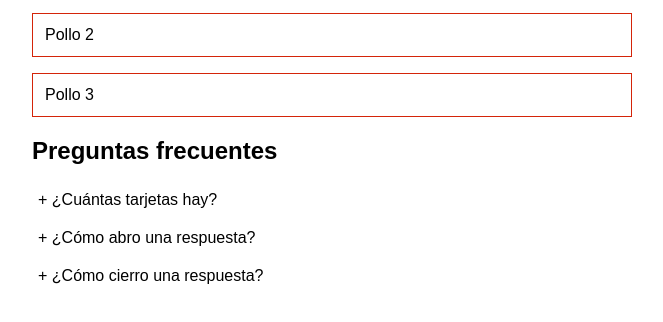
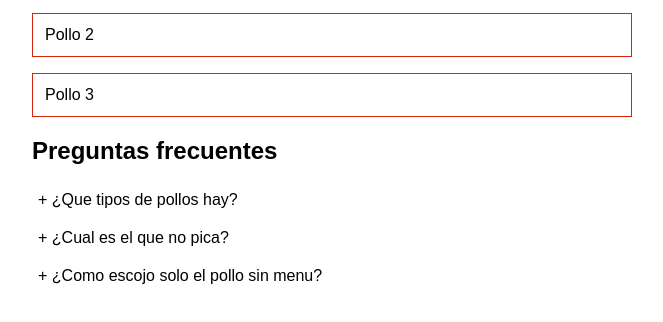
Before and after one commit to leotris02/Diseno-de-Interfaces, a plain HTML site: page UT4/C4-acordeon/index.html in a window 1280 px wide. Shown: the part 210-532 px from the top of the page, without its empty margins (308-971 px from the left). Drawn offline with Linux system fonts and the light colour scheme.

Commit message:
actualizando

```diff
--- a/UT4/C4-acordeon/index.html
+++ b/UT4/C4-acordeon/index.html
@@ -19,15 +19,15 @@
     <section>
       <h2>Preguntas frecuentes</h2>
       <details>
-        <summary>¿Cuántas tarjetas hay?</summary>
-        <p>Hay tres tarjetas.</p>
+        <summary>¿Que tipos de pollos hay?</summary>
+        <p>Hay dos tipos de pollos originales y crujientes.</p>
       </details>
       <details>
-        <summary>¿Cómo abro una respuesta?</summary>
-        <p>Pulsa sobre la pregunta o selecciónala con Tab y pulsa Enter.</p>
+        <summary>¿Cual es el que no pica?</summary>
+        <p>El crujiente no lleva pimienta.</p>
       </details>
       <details>
-        <summary>¿Cómo cierro una respuesta?</summary>
+        <summary>¿Como escojo solo el pollo sin menu?</summary>
         <p>Vuelve a pulsar la misma pregunta o abre otra.</p>
       </details>
     </section>
```
